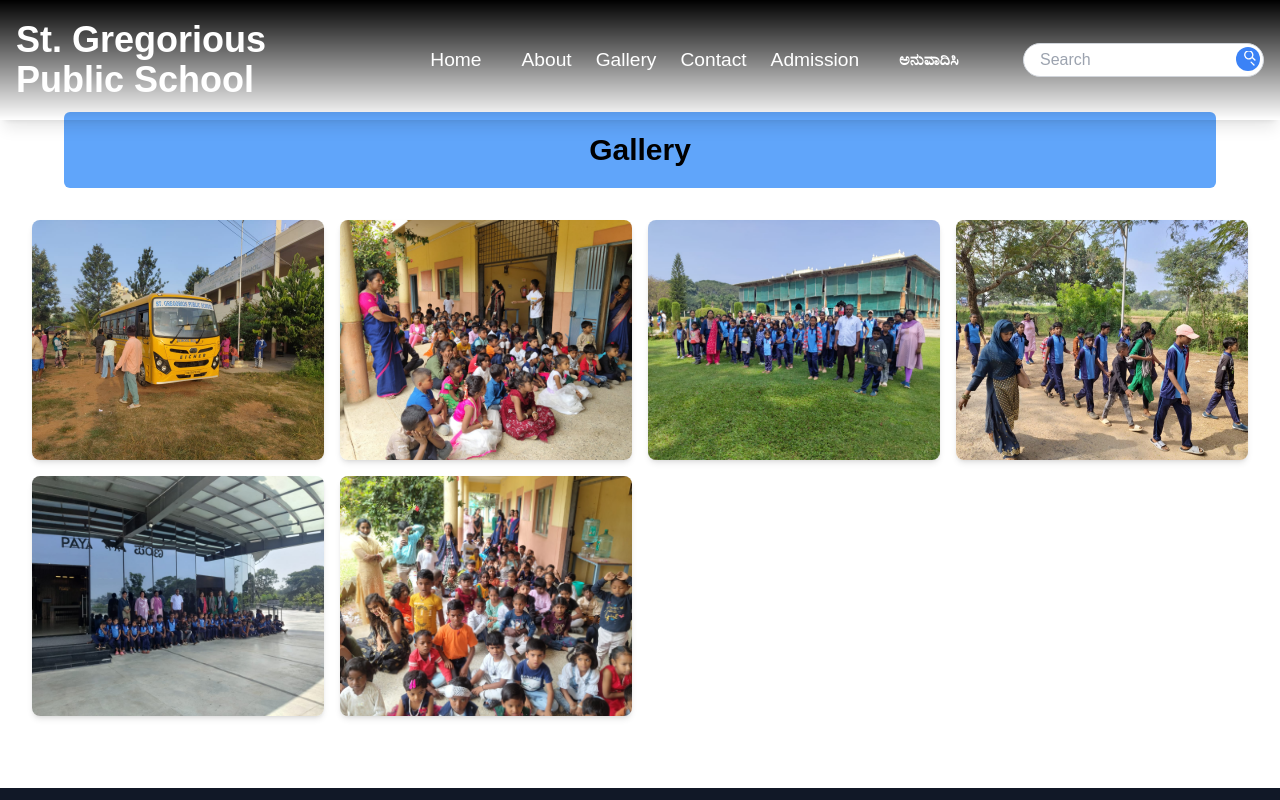
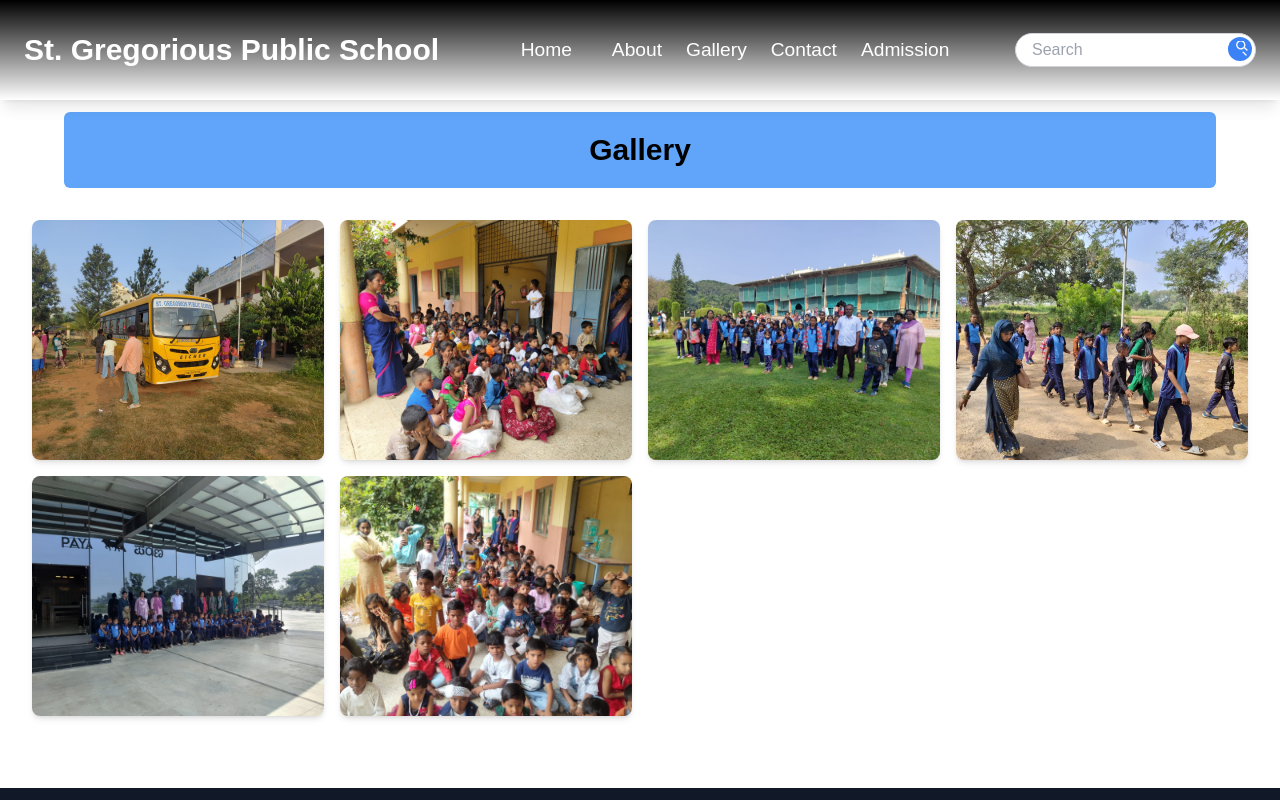
Before and after one commit to mat16-t/servicelearning-web-app, a React (Create React App) app: page /gallery in a window 1280 px wide. Shown: the top 800 px of the page. Built offline with nearby package versions, Linux system fonts and the light colour scheme.

Commit message:
initial commit

```diff
--- a/src/App.js
+++ b/src/App.js
@@ -49,7 +49,7 @@ const App = () => {
         </div> */}
         <main>
           <Routes>
-            <Route path="/" element={<Home />} />
+            <Route path="/home" element={<Home />} />
             <Route path="/about" element={<About />} />
             <Route path="/contact" element={<Contact />} />
             <Route path="/gallery" element={<Gallery />} />
--- a/src/components/Gallery.js
+++ b/src/components/Gallery.js
@@ -1,33 +1,69 @@
 import React from "react";
+import { motion } from "framer-motion";
 
 const Gallery = () => {
   const images = [
-    { id: 1, src: '/images/sl3.jpg', alt: 'Image 1', title: 'Title 1' },
-    { id: 2, src: '/images/sl6.jpg', alt: 'Image 2', title: 'Title 2' },
-    { id: 3, src: '/images/sl.jpg', alt: 'Image 3', title: 'Title 3' },
-    { id: 4, src: '/images/sl4.jpg', alt: 'Image 4', title: 'Title 4' },
-    { id: 5, src: '/images/sl2.jpg', alt: 'Image 5', title: 'Title 5' },
-    { id: 6, src: '/images/sl5.jpg', alt: 'Image 6', title: 'Title 6' },
+    { id: 1, src: "/images/sl3.jpg", alt: "Image 1", title: "Title 1" },
+    { id: 2, src: "/images/sl6.jpg", alt: "Image 2", title: "Title 2" },
+    { id: 3, src: "/images/sl.jpg", alt: "Image 3", title: "Title 3" },
+    { id: 4, src: "/images/sl4.jpg", alt: "Image 4", title: "Title 4" },
+    { id: 5, src: "/images/sl2.jpg", alt: "Image 5", title: "Title 5" },
+    { id: 6, src: "/images/sl5.jpg", alt: "Image 6", title: "Title 6" },
   ];
 
   return (
-    <div className="p-8">
-      <h2 className="text-3xl font-bold text-center mb-8 bg-blue-400 mx-8 rounded-md mt-20 py-5">Gallery</h2>
-      <div className="grid grid-cols-1 sm:grid-cols-2 md:grid-cols-3 lg:grid-cols-4 grid-row-2 h-90 w-full gap-4">
+    <motion.div
+      initial={{ opacity: 0 }}
+      animate={{ opacity: 1 }}
+      transition={{ duration: 1 }}
+      className="p-8"
+    >
+      {/* Gallery Heading */}
+      <motion.h2
+        initial={{ y: -50, opacity: 0 }}
+        animate={{ y: 0, opacity: 1 }}
+        transition={{ duration: 0.8, ease: "easeOut" }}
+        className="text-3xl font-bold text-center mb-8 bg-blue-400 mx-8 rounded-md mt-20 py-5"
+      >
+        Gallery
+      </motion.h2>
+
+      {/* Image Grid */}
+      <motion.div
+        className="grid grid-cols-1 sm:grid-cols-2 md:grid-cols-3 lg:grid-cols-4 grid-row-2 h-90 w-full gap-4"
+        initial="hidden"
+        animate="visible"
+        variants={{
+          hidden: { opacity: 0 },
+          visible: {
+            opacity: 1,
+            transition: { staggerChildren: 0.2 }, // Stagger effect for each image
+          },
+        }}
+      >
         {images.map((image) => (
-          <div key={image.id} className="overflow-hidden rounded-lg shadow-md">
+          <motion.div
+            key={image.id}
+            variants={{
+              hidden: { opacity: 0, scale: 0.8 },
+              visible: { opacity: 1, scale: 1 },
+            }}
+            transition={{ duration: 0.5, ease: "easeOut" }}
+            whileHover={{
+              scale: 1.05,
+              boxShadow: "0px 10px 15px rgba(0, 0, 0, 0.2)",
+            }}
+            className="overflow-hidden rounded-lg shadow-md"
+          >
             <img
               src={image.src}
               alt={image.alt}
-              className="w-full h-60 object-cover hover:scale-105 transition-transform duration-300"
+              className="w-full h-60 object-cover transition-transform duration-300"
             />
-            {/* <div className="p-2 text-center">
-              <p className="text-sm font-semibold">{image.title}</p>
-            </div> */}
-          </div>
+          </motion.div>
         ))}
-      </div>
-    </div>
+      </motion.div>
+    </motion.div>
   );
 };
 
--- a/src/components/Header.js
+++ b/src/components/Header.js
@@ -1,282 +1,186 @@
-// import React, { useState } from "react";
-// import { useTranslation } from "react-i18next";
-
-// const Header = () => {
-//   const { t, i18n } = useTranslation();
-//   const [isOpen, setIsOpen] = useState(false);
-
-//   const toggleLanguage = () => {
-//     const newLang = i18n.language === "en" ? "kn" : "en";
-//     i18n.changeLanguage(newLang);
-//   };
-
-//   return (
-//     <header className="fixed w-full flex flex-col items-center px-4 py-3 bg-gradient-to-b from-black to-transparent shadow-lg z-10">
-//       {/* 🔹 Top Section: Logo & Search Box */}
-//       <div className="w-3/4 flex justify-between items-center">
-//         {/* Logo */}
-//         <div className="text-xl md:text-4xl font-bold text-white">{t("St. Gregorious Public School")}</div>
-
-//         {/* 🔹 Right Section: Search Box & Menu Icon */}
-//         <div className="flex items-center space-x-3">
-//           {/* Search Box */}
-//           <div className="relative hidden md:block">
-//             <input
-//               type="text"
-//               placeholder={t("Search")}
-//               className="py-1 px-4 rounded-full border border-gray-300 focus:outline-none text-black focus:border-blue-500"
-//             />
-//             <button className="absolute right-1 top-1 p-1 rounded-full bg-blue-500 hover:bg-blue-600 text-white">
-//               <svg
-//                 xmlns="http://www.w3.org/2000/svg"
-//                 className="h-4 w-4"
-//                 fill="none"
-//                 viewBox="0 0 24 24"
-//                 stroke="currentColor"
-//               >
-//                 <path
-//                   strokeLinecap="round"
-//                   strokeLinejoin="round"
-//                   strokeWidth="2"
-//                   d="M21 21l-4.35-4.35M16.65 10.65a6 6 0 111.4-1.4l4.35 4.35"
-//                 />
-//               </svg>
-//             </button>
-//           </div>
-
-//           {/* 🔹 Menu Button (Mobile Only) */}
-//           <button className="lg:hidden text-2xl" onClick={() => setIsOpen(!isOpen)}>
-//             ☰
-//           </button>
-//         </div>
-//       </div>
-
-//       {/* 🔹 Navigation - Desktop */}
-//       <nav className="hidden lg:flex w-3/4 justify-center items-center space-x-6 py-2 my-5 border-t border-gray-300 bg-blue-400 rounded-md">
-//         <a href="/" className="hover:text-blue-600">{t("Home")}</a>
-//         <a href="/about" className="hover:text-blue-600">{t("About")}</a>
-//         <a href="/gallery" className="hover:text-blue-600">{t("Gallery")}</a>
-//         <a href="/contact" className="hover:text-blue-600">{t("Contact")}</a>
-//         <a href="/admission" className="hover:text-blue-600">{t("Admission")}</a>
-
-//         {/* Language Toggle Button */}
-//         <button
-//           onClick={toggleLanguage}
-//           className="hover:text-blue-600 ml-4 px-4 py-2 rounded text-black font-semibold">
-//           {t("ಅನುವಾದಿಸಿ")}
-//         </button>
-//       </nav>
-
-//       {/* 🔹 Dropdown Menu - Mobile */}
-//       {isOpen && (
-//         <div className="lg:hidden w-50px bg-white shadow-md mt-2 rounded-md">
-//           <nav className="flex flex-col text-center">
-//             <a href="/" className="py-2 border-b hover:text-blue-600" onClick={() => setIsOpen(false)}>{t("Home")}</a>
-//             <a href="/about" className="py-2 border-b hover:text-blue-600" onClick={() => setIsOpen(false)}>{t("About")}</a>
-//             <a href="/gallery" className="py-2 border-b hover:text-blue-600" onClick={() => setIsOpen(false)}>{t("Gallery")}</a>
-//             <a href="/contact" className="py-2 border-b hover:text-blue-600" onClick={() => setIsOpen(false)}>{t("Contact")}</a>
-//             <a href="/admission" className="py-2 border-b hover:text-blue-600" onClick={() => setIsOpen(false)}>{t("Admission")}</a>
-//             <button onClick={toggleLanguage} className="py-2 hover:text-blue-600">{t("ಅನುವಾದಿಸಿ")}</button>
-//           </nav>
-//         </div>
-//       )}
-//     </header>
-//   );
-// };
-
-// export default Header;
-
-
-// import React, { useState } from "react";
-// import { useTranslation } from "react-i18next";
-
-// const Header = () => {
-//   const { t, i18n } = useTranslation();
-//   const [isOpen, setIsOpen] = useState(false);
-
-//   const toggleLanguage = () => {
-//     const newLang = i18n.language === "en" ? "kn" : "en";
-//     i18n.changeLanguage(newLang);
-//   };
-
-//   return (
-//     <header className="fixed w-full flex flex-col items-center px-4 py-3 bg-gradient-to-b from-black to-transparent z-10">
-//       {/* 🔹 Top Section: Logo & Search Box */}
-//       <div className="w-full flex justify-between items-center">
-//         {/* Logo */}
-//         <div className="text-xl md:text-4xl font-bold text-white">{t("St. Gregorious Public School")}</div>
-
-//         {/* 🔹 Navigation - Desktop */}
-//       <nav className="hidden lg:flex w-3/4 justify-center items-center space-x-6 py-2 my-5 rounded-md">
-//         <a href="/" className="text-white hover:text-blue-600">{t("Home")}</a>
-//         <a href="/about" className="text-white hover:text-blue-600">{t("About")}</a>
-//         <a href="/gallery" className="text-white hover:text-blue-600">{t("Gallery")}</a>
-//         <a href="/contact" className="text-white hover:text-blue-600">{t("Contact")}</a>
-//         <a href="/admission" className="text-white hover:text-blue-600">{t("Admission")}</a>
-
-//         {/* Language Toggle Button */}
-//         <button
-//           onClick={toggleLanguage}
-//           className="hover:text-blue-600 ml-4 px-4 py-2 rounded text-white font-semibold">
-//           {t("ಅನುವಾದಿಸಿ")}
-//         </button>
-//       </nav>
-
-//         {/* 🔹 Right Section: Search Box & Menu Icon */}
-//         <div className="flex items-center space-x-3">
-//           {/* Search Box */}
-//           <div className="relative hidden md:block">
-//             <input
-//               type="text"
-//               placeholder={t("Search")}
-//               className="py-1 px-4 rounded-full border border-gray-300 focus:outline-none text-black focus:border-blue-500"
-//             />
-//             <button className="absolute right-1 top-1 p-1 rounded-full bg-blue-500 hover:bg-blue-600 text-white">
-//               <svg
-//                 xmlns="http://www.w3.org/2000/svg"
-//                 className="h-4 w-4"
-//                 fill="none"
-//                 viewBox="0 0 24 24"
-//                 stroke="currentColor"
-//               >
-//                 <path
-//                   strokeLinecap="round"
-//                   strokeLinejoin="round"
-//                   strokeWidth="2"
-//                   d="M21 21l-4.35-4.35M16.65 10.65a6 6 0 111.4-1.4l4.35 4.35"
-//                 />
-//               </svg>
-//             </button>
-//           </div>
-
-//           {/* 🔹 Menu Button (Mobile Only) */}
-//           <button className="lg:hidden text-2xl" onClick={() => setIsOpen(!isOpen)}>
-//             ☰
-//           </button>
-//         </div>
-//       </div>
-
-//       {/* 🔹 Dropdown Menu - Mobile */}
-//       {isOpen && (
-//         <div className="lg:hidden w-50px bg-white shadow-md mt-2 rounded-md">
-//           <nav className="flex flex-col text-center">
-//             <a href="/" className="py-2 border-b hover:text-blue-600" onClick={() => setIsOpen(false)}>{t("Home")}</a>
-//             <a href="/about" className="py-2 border-b hover:text-blue-600" onClick={() => setIsOpen(false)}>{t("About")}</a>
-//             <a href="/gallery" className="py-2 border-b hover:text-blue-600" onClick={() => setIsOpen(false)}>{t("Gallery")}</a>
-//             <a href="/contact" className="py-2 border-b hover:text-blue-600" onClick={() => setIsOpen(false)}>{t("Contact")}</a>
-//             <a href="/admission" className="py-2 border-b hover:text-blue-600" onClick={() => setIsOpen(false)}>{t("Admission")}</a>
-//             <button onClick={toggleLanguage} className="py-2 hover:text-blue-600">{t("ಅನುವಾದಿಸಿ")}</button>
-//           </nav>
-//         </div>
-//       )}
-//     </header>
-//   );
-// };
-
-// export default Header;
-
-
-
-
 import React, { useState, useEffect } from "react";
 import { useTranslation } from "react-i18next";
+import { motion, AnimatePresence } from "framer-motion";
+import { useNavigate } from "react-router-dom";
 
 const Header = () => {
   const { t, i18n } = useTranslation();
+  const navigate = useNavigate();
   const [isOpen, setIsOpen] = useState(false);
-  const [isScrolled, setIsScrolled] = useState(false); // Track scroll state
+  const [isScrolled, setIsScrolled] = useState(false);
+  const [searchQuery, setSearchQuery] = useState("");
+  const [filteredResults, setFilteredResults] = useState([]);
 
+  // List of pages for search
+  const pages = [
+    { name: t("Home"), path: "/" },
+    { name: t("About"), path: "/about" },
+    { name: t("Gallery"), path: "/gallery" },
+    { name: t("Contact"), path: "/contact" },
+    { name: t("Admission"), path: "/admission" },
+  ];
+
+  // Detect scroll and update navbar
+  useEffect(() => {
+    const handleScroll = () => {
+      setIsScrolled(window.scrollY > 100);
+    };
+    window.addEventListener("scroll", handleScroll);
+    return () => window.removeEventListener("scroll", handleScroll);
+  }, []);
+
+  // Handle search input
+  const handleSearchChange = (e) => {
+    const query = e.target.value;
+    setSearchQuery(query);
+
+    if (query) {
+      const results = pages.filter((page) =>
+        page.name.toLowerCase().includes(query.toLowerCase())
+      );
+      setFilteredResults(results);
+    } else {
+      setFilteredResults([]);
+    }
+  };
+
+  // Navigate to selected search page
+  const handleSelectPage = (path) => {
+    navigate(path);
+    setSearchQuery("");
+    setFilteredResults([]);
+  };
+
+  // Toggle language
   const toggleLanguage = () => {
     const newLang = i18n.language === "en" ? "kn" : "en";
     i18n.changeLanguage(newLang);
   };
 
-  // Detect scroll and update navbar background
-  useEffect(() => {
-    const handleScroll = () => {
-      if (window.scrollY > 100) {
-        setIsScrolled(true); // Change navbar when scrolled down
-      } else {
-        setIsScrolled(false); // Reset navbar when at the top
-      }
-    };
-
-    window.addEventListener("scroll", handleScroll);
-    return () => window.removeEventListener("scroll", handleScroll);
-  }, []);
-
   return (
-    <header
-      className={`fixed w-full flex flex-col items-center px-4 py-3 shadow-lg z-10
-      transition-all duration-500 ease-in-out
-      ${isScrolled ? "bg-white backdrop-blur-md" : "bg-gradient-to-b from-black to-transparent"}`}
+    <motion.header
+      initial={{ y: -100, opacity: 0 }}
+      animate={{ y: 0, opacity: 1 }}
+      transition={{ duration: 0.8, ease: "easeOut" }}
+      className={`fixed w-full flex items-center justify-between px-6 py-8 shadow-lg z-10 transition-all duration-500 ease-in-out
+        ${isScrolled ? "bg-white backdrop-blur-md shadow-md" : "bg-gradient-to-b from-black to-transparent"}
+      `}
     >
-      {/* 🔹 Top Section: Logo & Search Box */}
-      <div className="w-full flex justify-between items-center transition-all duration-500 ease-in-out">
-        {/* Logo */}
-
-        <div
-          className={`text-xl md:text-4xl font-bold transition-all duration-300 ease-in-out
-          ${isScrolled ? "text-black" : "text-white"}`}
+      {/* 🔹 Left Section: School Name */}
+      <motion.div
+        className={`text-xl md:text-3xl font-bold transition-all duration-300 ease-in-out
+          ${isScrolled ? "text-black" : "text-white"}
+        `}
+        initial={{ opacity: 0, scale: 0.8 }}
+        animate={{ opacity: 1, scale: 1 }}
+        transition={{ duration: 0.5 }}
       >
         {t("St. Gregorious Public School")}
-        </div>
+      </motion.div>
 
-        {/* 🔹 Navigation - Desktop */}
-        <nav className="hidden lg:flex w-3/4 justify-center items-center space-x-6 py-2 my-5 rounded-md transition-all duration-500 ease-in-out">
-          <a href="/" className={`${isScrolled ? "text-black" : "text-white"} hover:text-blue-600`}>{t("Home")}</a>
-          <a href="/about" className={`${isScrolled ? "text-black" : "text-white"} hover:text-blue-600`}>{t("About")}</a>
-          <a href="/gallery" className={`${isScrolled ? "text-black" : "text-white"} hover:text-blue-600`}>{t("Gallery")}</a>
-          <a href="/contact" className={`${isScrolled ? "text-black" : "text-white"} hover:text-blue-600`}>{t("Contact")}</a>
-          <a href="/admission" className={`${isScrolled ? "text-black" : "text-white"} hover:text-blue-600`}>{t("Admission")}</a>
-
-          {/* Language Toggle Button */}
-          <button
-            onClick={toggleLanguage}
-            className={`hover:text-blue-600 ml-4 px-4 py-2 rounded font-semibold transition-all duration-500 ease-in-out
-            ${isScrolled ? "text-black" : "text-white"}`}
+      {/* 🔹 Center Section: Navigation */}
+      <nav className="hidden md:flex space-x-6 transition-all duration-500 ease-in-out">
+        {pages.map((page) => (
+          <motion.a
+            key={page.path}
+            href={page.path}
+            className={`${isScrolled ? "text-black" : "text-white"} hover:text-blue-600`}
+            whileHover={{ scale: 1.1 }}
+            transition={{ duration: 0.3 }}
           >
-            {t("ಅನುವಾದಿಸಿ")}
-          </button>
+            {page.name}
+          </motion.a>
+        ))}
       </nav>
 
-        {/* 🔹 Right Section: Search Box & Menu Icon */}
+      {/* 🔹 Right Section: Search & Mobile Menu */}
       <div className="flex items-center space-x-3">
-          {/* Search Box */}
-          <div className="relative hidden md:block transition-all duration-500 ease-in-out">
+        {/* 🔹 Search Box */}
+        <motion.div
+          className="relative hidden md:block transition-all duration-500 ease-in-out"
+          initial={{ opacity: 0 }}
+          animate={{ opacity: 1 }}
+          transition={{ duration: 0.8, delay: 0.5 }}
+        >
           <input
             type="text"
             placeholder={t("Search")}
+            value={searchQuery}
+            onChange={handleSearchChange}
             className="py-1 px-4 rounded-full border border-gray-300 focus:outline-none text-black focus:border-blue-500"
           />
           <button className="absolute right-1 top-1 p-1 rounded-full bg-blue-500 hover:bg-blue-600 text-white">
-              <svg xmlns="http://www.w3.org/2000/svg" className="h-4 w-4" fill="none" viewBox="0 0 24 24" stroke="currentColor">
-                <path strokeLinecap="round" strokeLinejoin="round" strokeWidth="2" d="M21 21l-4.35-4.35M16.65 10.65a6 6 0 111.4-1.4l4.35 4.35"/>
+            <svg
+              xmlns="http://www.w3.org/2000/svg"
+              className="h-4 w-4"
+              fill="none"
+              viewBox="0 0 24 24"
+              stroke="currentColor"
+            >
+              <path
+                strokeLinecap="round"
+                strokeLinejoin="round"
+                strokeWidth="2"
+                d="M21 21l-4.35-4.35M16.65 10.65a6 6 0 111.4-1.4l4.35 4.35"
+              />
             </svg>
           </button>
+
+          {/* 🔹 Search Results */}
+          {filteredResults.length > 0 && (
+            <div className="absolute w-full bg-white shadow-md rounded-lg mt-2">
+              {filteredResults.map((page) => (
+                <div
+                  key={page.path}
+                  onClick={() => handleSelectPage(page.path)}
+                  className="p-2 cursor-pointer hover:bg-gray-200"
+                >
+                  {page.name}
+                </div>
+              ))}
+            </div>
+          )}
+        </motion.div>
+
+        {/* 🔹 Mobile Menu Button */}
+        <motion.button
+          className={`lg:hidden text-2xl focus:outline-none transition-all duration-500 ease-in-out
+            ${isScrolled ? "text-black" : "text-white"}
+          `}
+          onClick={() => setIsOpen(!isOpen)}
+          whileTap={{ scale: 0.9 }}
+        >
+          ☰
+        </motion.button>
       </div>
 
-          {/* 🔹 Menu Button (Mobile Only) */}
-          <button className="lg:hidden text-2xl focus:outline-none" onClick={() => setIsOpen(!isOpen)}>
-            ☰
-          </button>
-        </div>
-      </div>
-
-      {/* 🔹 Dropdown Menu - Mobile */}
+      {/* 🔹 Mobile Dropdown Menu */}
+      <AnimatePresence>
         {isOpen && (
-        <div className="lg:hidden w-full bg-white shadow-md mt-2 rounded-md transition-all duration-500 ease-in-out">
+          <motion.div
+            initial={{ y: -20, opacity: 0 }}
+            animate={{ y: 0, opacity: 1 }}
+            exit={{ y: -10, opacity: 0 }}
+            transition={{ duration: 0.5, ease: "easeOut" }}
+            className="lg:hidden w-full bg-white shadow-md mt-2 rounded-md transition-all duration-500 ease-in-out absolute top-14 left-0 right-0"
+          >
             <nav className="flex flex-col text-center">
-            <a href="/" className="py-2 border-b hover:text-blue-600" onClick={() => setIsOpen(false)}>{t("Home")}</a>
-            <a href="/about" className="py-2 border-b hover:text-blue-600" onClick={() => setIsOpen(false)}>{t("About")}</a>
-            <a href="/gallery" className="py-2 border-b hover:text-blue-600" onClick={() => setIsOpen(false)}>{t("Gallery")}</a>
-            <a href="/contact" className="py-2 border-b hover:text-blue-600" onClick={() => setIsOpen(false)}>{t("Contact")}</a>
-            <a href="/admission" className="py-2 border-b hover:text-blue-600" onClick={() => setIsOpen(false)}>{t("Admission")}</a>
+              {pages.map((page) => (
+                <a
+                  key={page.path}
+                  href={page.path}
+                  className="py-2 border-b hover:text-blue-600"
+                  onClick={() => setIsOpen(false)}
+                >
+                  {page.name}
+                </a>
+              ))}
               <button onClick={toggleLanguage} className="py-2 hover:text-blue-600">{t("ಅನುವಾದಿಸಿ")}</button>
             </nav>
-        </div>
+          </motion.div>
         )}
-    </header>
+      </AnimatePresence>
+    </motion.header>
   );
 };
 
--- a/src/components/Home.js
+++ b/src/components/Home.js
@@ -44,8 +44,8 @@ const Home = () => {
           <motion.h1 className="text-5xl font-bold" initial={{ y: -50, opacity: 0 }} animate={{ y: 0, opacity: 1 }} transition={{ duration: 1, delay: 0.5 }}>
             {t("Welcome to St. Gregorios Public School")}
           </motion.h1>
-          <motion.p className="mt-4 text-lg font-light max-w-2xl" initial={{ y: 30, opacity: 0 }} animate={{ y: 0, opacity: 1 }} transition={{ duration: 1, delay: 1 }}>
-            {t("Providing quality education with strong moral values.")}
+          <motion.p className="mt-4 text-lg font-light max-w-2xl tracking-widest" initial={{ y: 30, opacity: 0 }} animate={{ y: 0, opacity: 1 }} transition={{ duration: 1, delay: 1 }}>
+            {t("Care • Compassion • Truth")}
           </motion.p>
         </div>
       </motion.div>
```
Also changed, not shown: src/components/Contact.js (+16 -12 lines). Lines whose indentation alone changed are shown as unchanged.
